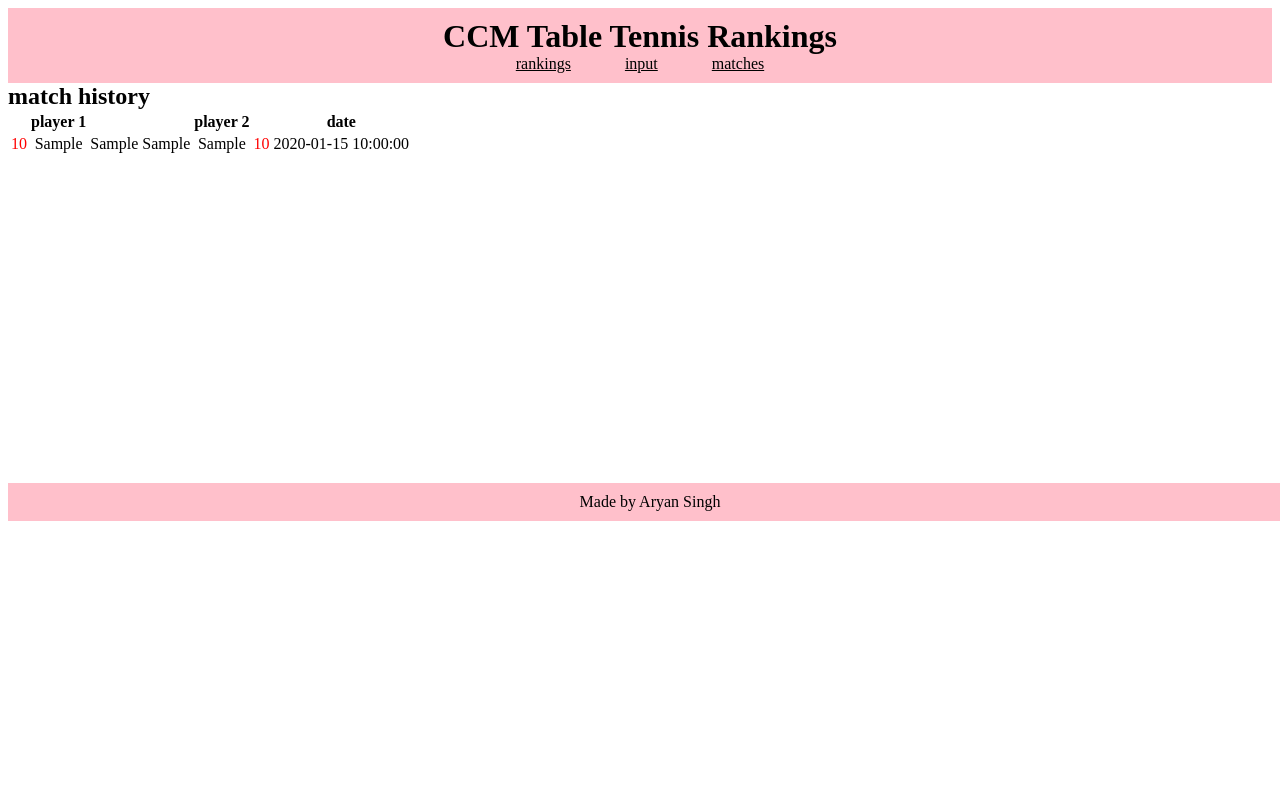
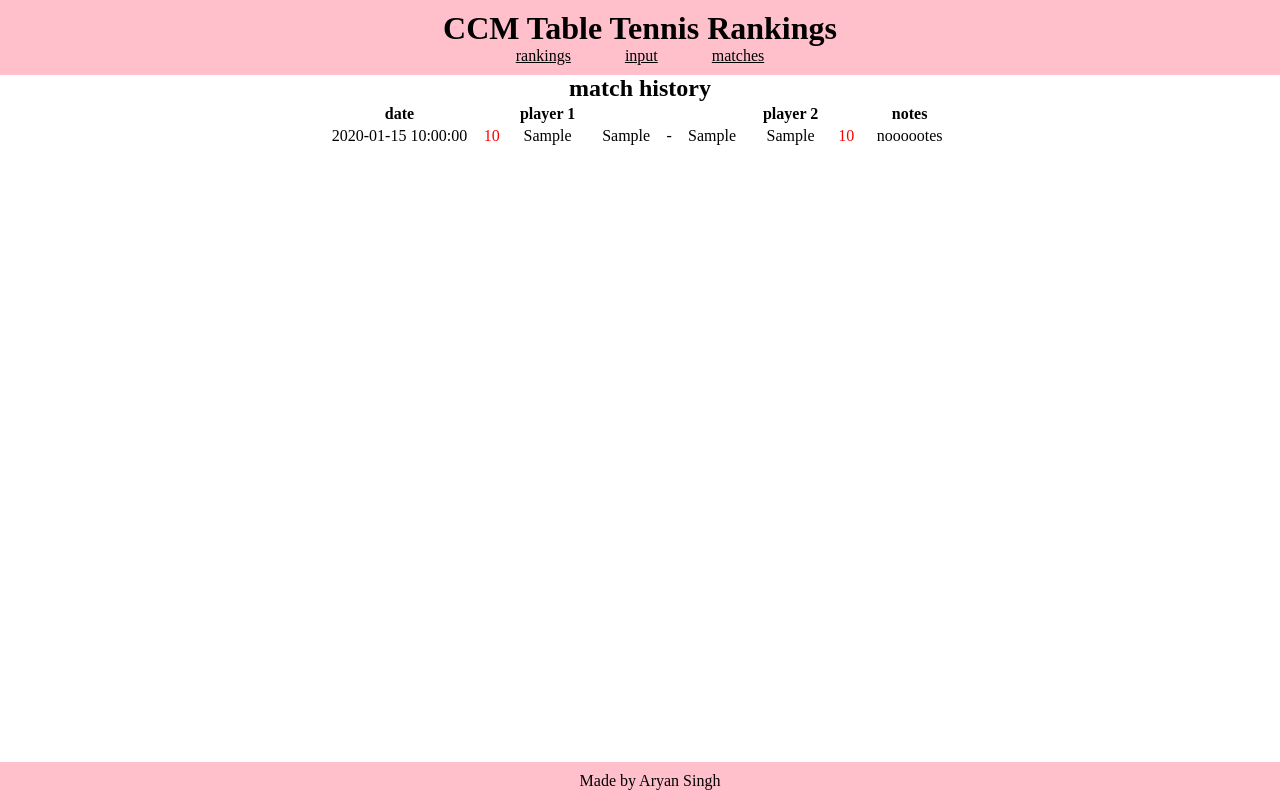
Before and after one commit to mroreoman/tabletennis, a Flask app: template templates/matches.html in a window 1280 px wide. Run offline with Flask 3, Linux system fonts and the light colour scheme; the template is opened without the code that fills it: most values are stand-ins (such as "Sample title", 1, 10 or a date in 2020).

Commit message:
starting decent frontend

```diff
--- a/static/css/style.css
+++ b/static/css/style.css
@@ -1,10 +1,11 @@
 /* Reset */
-    h1, h2, p {
+    html, body, h1, h2, p {
         padding: 0;
         margin: 0;
     }
 
 /* Base */
+
     header {
         background-color: pink;
         padding: 10px;
@@ -16,10 +17,9 @@
         color: inherit;
         margin: 0;
         padding: 10px 25px;
-    }
-
-    nav a:hover {
-        color: cornflowerblue;
+        &:hover {
+            color: cornflowerblue;
+        }
     }
 
     .error {
@@ -30,8 +30,9 @@
     }
 
     .container {
-        /* min-height: 100%; */
-        min-height: 400px;
+        /* padding-left: 25%; */
+        /* padding-right: 25%; */
+        padding-bottom: 40px;
     }
 
     footer {
@@ -41,8 +42,12 @@
         padding: 10px;
         color: black;
         text-align: center;
-        position: relative;
+        position: fixed;
     }
+
+    /* html::-webkit-scrollbar {
+        width: 20px;
+    } */
 
 /* Rankings */
 
@@ -79,6 +84,11 @@
         padding: 20px;
     }
 
+    /* TODO center forms on page */
+    /* form {
+        margin: auto;
+    } */
+
     .dropdown-content {
         display: none;
     }
@@ -86,6 +96,10 @@
     .dropdown:hover .dropdown-content {display: block;}
 
 /* Matches */
+
+    h2 {
+        text-align: center;
+    }
 
     .pos {
         color: green;
@@ -97,8 +111,14 @@
 
     table {
         text-align: center;
+        margin: auto;
+        width: 50%;
     }
 
-    /* .matches {
-        padding-bottom: 40px;
-    } */
+    #date {
+        width: 25%;
+    }
+
+    #note {
+        width: 25%;
+    }
--- a/templates/matches.html
+++ b/templates/matches.html
@@ -5,16 +5,20 @@
         <h2>match history</h2>
         <table>
             <tr>
+                <th id="date">date</th>
                 <th></th>
                 <th>player 1</th>
                 <th></th>
+                <td></td>
                 <th></th>
                 <th>player 2</th>
                 <th></th>
-                <th>date</th>
+                <th id="notes">notes</th>
             </tr>
             {% for match in matches %}
             <tr>
+                <td>{{ match['date'] }}</td>
+
                 {% if match['elochange1'] > 0 %}
                     <td class="pos">+{{ match['elochange1']|round(1) }}</td>
                 {% else %}
@@ -22,7 +26,7 @@
                 {% endif %}
                 <td>{{ match['player1'] }}</td>
                 <td>{{ match['score1'] }}</td>
-
+                <td>-</td>
                 <td>{{ match['score2'] }}</td>
                 <td>{{ match['player2'] }}</td>
                 {% if match['elochange2'] > 0 %}
@@ -31,7 +35,7 @@
                     <td class="neg">{{ match['elochange2']|round(1) }}</td>
                 {% endif %}
 
-                <td>{{ match['date'] }}</td>
+                <td>noooootes</td>
             </tr>
             {% endfor %}
         </table>
--- a/templates/player.html
+++ b/templates/player.html
@@ -2,8 +2,7 @@
 
 {% block content %}
     <div>
-        <h1>{{ player['name'] }}</h1>
-        <p>elo: {{ player['elo']|round(1) }}</p>
+        <h2>{{ player['name'] }} - {{ player['elo']|round(1) }}</h2>
 
         <table>
             <tr>
```
